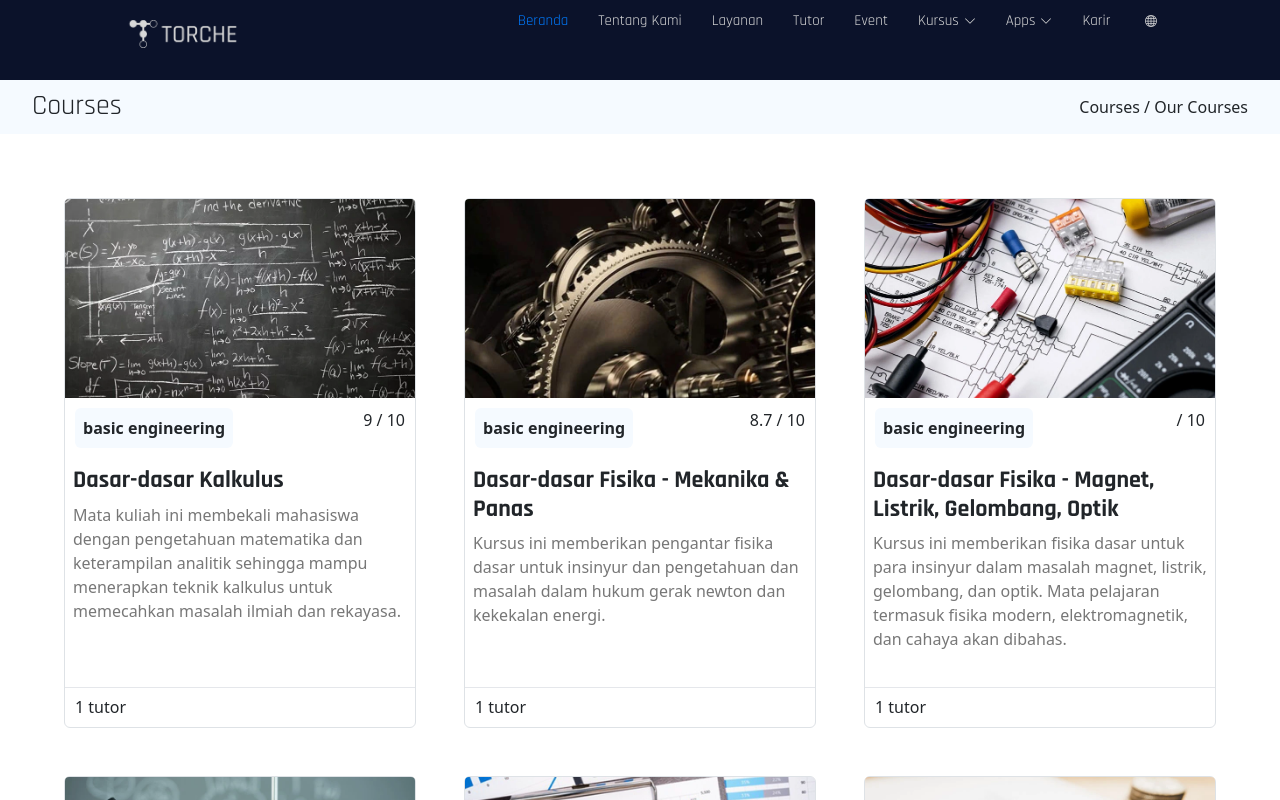
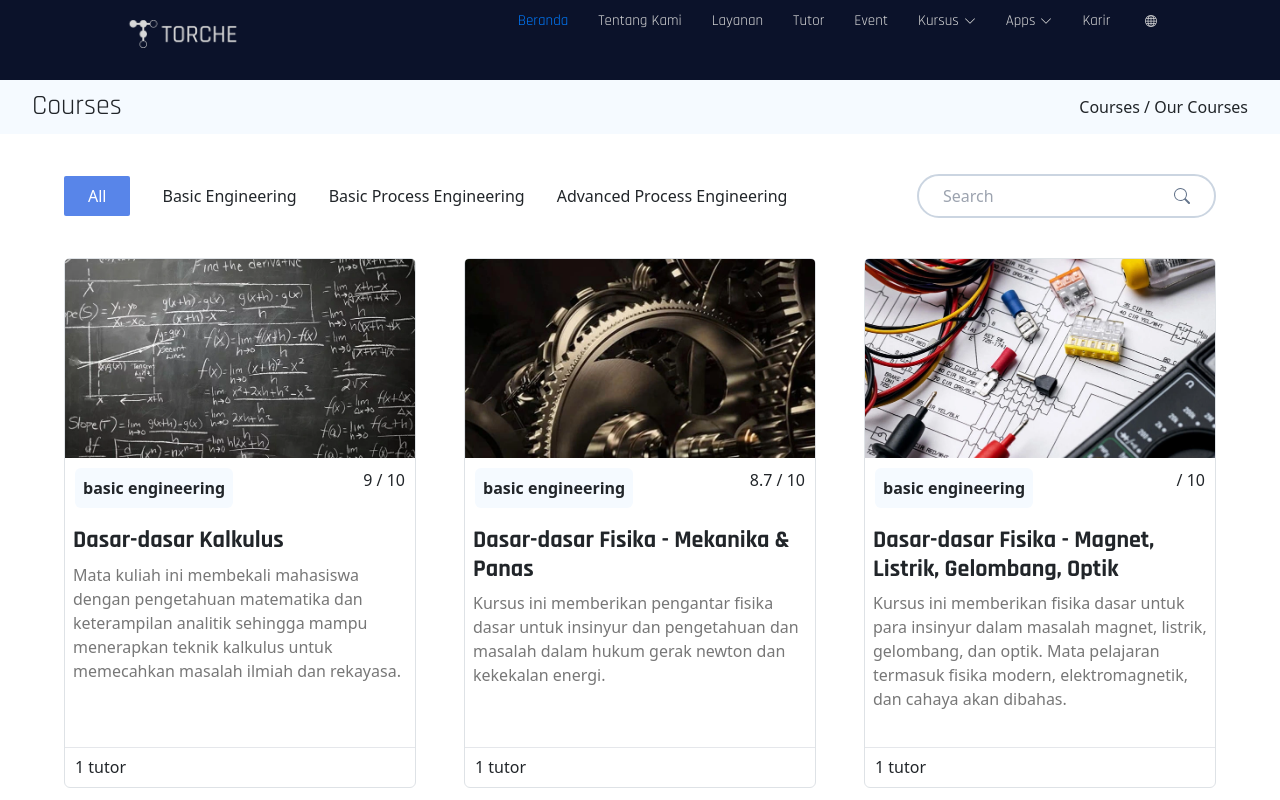
Before and after one commit to albugowy15/torche-mern, a Next.js app: page /courses in a window 1280 px wide. Shown: the top 800 px of the page. Built offline with nearby package versions, Linux system fonts and the light colour scheme.

Commit message:
[+] add filter and search functionality

```diff
--- a/src/pages/courses/index.tsx
+++ b/src/pages/courses/index.tsx
@@ -1,6 +1,7 @@
 import { NextPage } from 'next';
 import React, { useState } from 'react';
 import Image from 'next/image';
+import * as Icon from "react-bootstrap-icons";
 import COURSESDATA from '../../data/courses'
 import CoursesCard from '@/components/CoursesCard'
 
@@ -18,10 +19,20 @@ const  CoursesPage: NextPage = () =>  {
   const [query, setQuery] = useState("");
 
   function search(data: any[]){
-    return data.filter((item: any) => item.title.toLowerCase().includes(query))
+    return data.filter((item: any) => item.card_title.toLowerCase().includes(query))
  }
 
-  console.log(coursesData)
+  // filter funcitonality
+  const [filterActive, setFilterActive] = useState("all")
+
+  function handleFilter(data: any[]){
+    if(filterActive === "all"){
+      return data;
+    }else {
+      return data.filter((item: any) => item.category.toLowerCase().includes(filterActive))
+    }
+  }
+
 
   return (
     <div>
@@ -29,12 +40,26 @@ const  CoursesPage: NextPage = () =>  {
         <h3 className='mb-0'>Courses</h3>
         <div>Courses / Our Courses</div>
       </div>
-      <div className='p-8 lg:p-16 grid sm:grid-cols-1 md:grid-cols-2 lg:grid-cols-3 gap-5'>
-        {
-          coursesData.map((course) => (
-            <CoursesCard key={course.id} course={course}/>
-          ))
-        }
+      <div className='px-8 lg:px-16 flex flex-col lg:flex-row  items-center justify-between pt-8 '>
+        <div className='flex gap-x-4 md:gap-x-8 pb-3.5 lg:pb-0 '>
+          <button onClick={() => setFilterActive('all')} className={`${filterActive === "all" ? 'bg-[#5885E9] text-white px-4 py-2 rounded-sm': 'hover:text-[#5885E9] transition-all'} text-xs md:text-base`}>All</button>
+          <button onClick={() => setFilterActive('basic engineering')} className={`${filterActive === "basic engineering" ? 'bg-[#5885E9] text-white px-4 py-2 rounded-sm': 'hover:text-[#5885E9] transition-all'} text-xs md:text-base`}>Basic Engineering</button>
+          <button onClick={() => setFilterActive('basic process engineering')} className={`${filterActive === "basic process engineering" ? 'bg-[#5885E9] text-white px-4 py-2 rounded-sm': 'hover:text-[#5885E9] transition-all'} text-xs md:text-base`}>Basic Process Engineering</button>
+          <button onClick={() => setFilterActive('advanced process engineering')} className={`${filterActive === "advanced process engineering" ? 'bg-[#5885E9] text-white px-4 py-2 rounded-sm': 'hover:text-[#5885E9] transition-all'} text-xs md:text-base`}>Advanced Process Engineering</button>
+        </div>
+        <div className={`flex border-2 border-solid border-slate-300 py-2 px-4 rounded-3xl items-center my-2`}>
+          <input type="text" placeholder="Search" className='outline-none' onChange={e => setQuery(e.target.value)} />
+          <i>
+						<Icon.Search className='text-slate-500' />
+					</i>
+      </div>
+      </div>
+      <div className='p-8 lg:p-16 lg:pt-8 grid sm:grid-cols-1 md:grid-cols-2 lg:grid-cols-3 gap-5'>
+        { query === "" ? (
+          handleFilter(coursesData) && handleFilter(coursesData).map((course) => (<CoursesCard key={course.id} course={course}/> ))
+        ) : (
+          search(handleFilter(coursesData)) && search(handleFilter(coursesData)).map((course) =>  (<CoursesCard key={course.id} course={course}/>))
+        )}
       </div>
     </div>
   )
```
